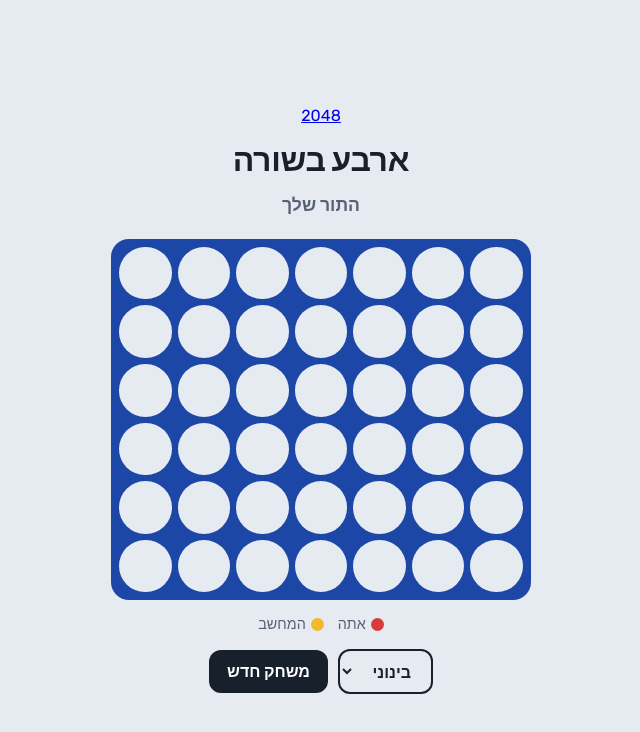
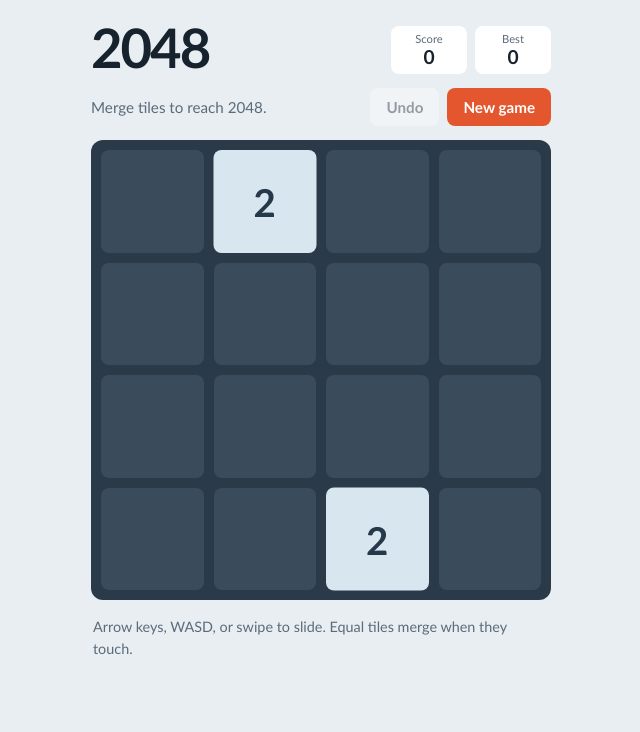
Before and after one commit to tarablusyuval-source/fourinarow, a plain HTML site: page index.html in a window 1280 px wide. Shown: the whole page, without its empty margins (319-959 px from the left). Drawn offline with Linux system fonts and the light colour scheme.

Commit message:
Refactor index.html for 2048 game implementation

```diff
--- a/index.html
+++ b/index.html
@@ -1,78 +1,276 @@
-<!doctype html>
-<html lang="he" dir="rtl">
+<!DOCTYPE html>
+<html lang="en">
 <head>
 <meta charset="utf-8">
 <meta name="viewport" content="width=device-width, initial-scale=1, viewport-fit=cover">
-<title>ארבע בשורה</title>
-<link rel="stylesheet" href="https://fonts.googleapis.com/css2?family=Rubik:wght@400;600;800&display=swap">
+<title>2048</title>
 <style>
-:root{--bg:#e6ebf2;--ink:#18202c;--muted:#566174;--board:#1d47a6;--hole:#e6ebf2;--p1:#d93a3a;--p2:#f2b928;--btn:#18202c;--btnt:#fff;box-sizing:border-box;padding-top:env(safe-area-inset-top,0px);padding-bottom:env(safe-area-inset-bottom,0px)}
-@media (prefers-color-scheme:dark){:root:not([data-theme="light"]){--bg:#0f141c;--ink:#eef1f6;--muted:#9aa5b6;--board:#2a5bd0;--hole:#0f141c;--btn:#eef1f6;--btnt:#0f141c}}
-:root[data-theme="dark"]{--bg:#0f141c;--ink:#eef1f6;--muted:#9aa5b6;--board:#2a5bd0;--hole:#0f141c;--btn:#eef1f6;--btnt:#0f141c}
-html{height:100%;scroll-padding-top:env(safe-area-inset-top,0px)}
-*,*::before,*::after{box-sizing:inherit}
-body{margin:0;min-height:100%;background:var(--bg);color:var(--ink);font-family:Rubik,"Segoe UI",Arial,sans-serif;display:flex;flex-direction:column;align-items:center;justify-content:center;gap:16px;padding:20px 16px}
-h1{margin:0;font-size:2rem;font-weight:800;letter-spacing:-.01em}
-#st{margin:0;min-height:1.6em;font-size:1.1rem;font-weight:600;color:var(--muted)}
-#board{direction:ltr;width:100%;max-width:420px;display:grid;grid-template-columns:repeat(7,1fr);gap:6px;padding:8px;background:var(--board);border-radius:18px;overflow:hidden}
-.col{display:grid;grid-template-rows:repeat(6,auto);gap:6px;padding:0;margin:0;border:0;background:none;cursor:pointer;border-radius:999px;-webkit-tap-highlight-color:transparent}
-.col:focus-visible{outline:3px solid var(--p2);outline-offset:1px}
-.col:hover .cell:not(.p1):not(.p2){background:color-mix(in srgb,var(--hole) 85%,var(--p2))}
-.cell{display:block;aspect-ratio:1;border-radius:50%;background:var(--hole)}
-.p1{background:var(--p1)!important;animation:drop .35s ease-in}
-.p2{background:var(--p2)!important;animation:drop .35s ease-in;box-shadow:inset 0 0 0 4px color-mix(in srgb,var(--p2) 70%,#000)}
-.w{outline:3px solid var(--ink);outline-offset:-3px}
-@keyframes drop{from{transform:translateY(-450%)}}
-@media (prefers-reduced-motion:reduce){.p1,.p2{animation:none}}
-.bar{display:flex;gap:10px;align-items:center;flex-wrap:wrap;justify-content:center}
-select,button.new{font:inherit;font-weight:600;padding:10px 16px;border-radius:12px;border:2px solid var(--ink);background:var(--bg);color:var(--ink)}
-button.new{background:var(--btn);color:var(--btnt);cursor:pointer}
-.key{display:flex;gap:14px;font-size:.9rem;color:var(--muted)}
-.key i{display:inline-block;width:.9em;height:.9em;border-radius:50%;vertical-align:-.1em;margin-inline-end:.35em}
+  :root {
+    --bg: #e9eef2; --ink: #16222e; --muted: #5b6b7a;
+    --board: #2b3a49; --cell: #3a4b5c; --panel: #ffffff;
+    --accent: #e4572e;
+  }
+  @media (prefers-color-scheme: dark) {
+    :root { --bg: #0f1720; --ink: #e8eef4; --muted: #8fa0b0; --board: #1c2833; --cell: #26343f; --panel: #1c2833; }
+  }
+  * { box-sizing: border-box; }
+  html, body { margin: 0; min-height: 100%; }
+  body {
+    background: var(--bg); color: var(--ink);
+    font-family: "Trebuchet MS", "Segoe UI", system-ui, sans-serif;
+    display: flex; justify-content: center; padding: 20px 14px 32px;
+    touch-action: none; -webkit-user-select: none; user-select: none;
+  }
+  main { width: min(460px, 100%); }
+  header { display: flex; align-items: flex-end; justify-content: space-between; gap: 12px; margin-bottom: 14px; }
+  h1 { font-size: 3.4rem; line-height: 1; margin: 0; letter-spacing: -2px; font-weight: 800; }
+  .scores { display: flex; gap: 8px; }
+  .score { background: var(--panel); border-radius: 8px; padding: 6px 14px; text-align: center; min-width: 76px; }
+  .score small { display: block; font-size: .7rem; color: var(--muted); }
+  .score b { font-size: 1.2rem; }
+  .bar { display: flex; align-items: center; justify-content: space-between; gap: 10px; margin-bottom: 14px; color: var(--muted); font-size: .95rem; }
+  button {
+    font: inherit; font-weight: 700; border: 0; border-radius: 8px; padding: 10px 16px;
+    background: var(--accent); color: #fff; cursor: pointer;
+  }
+  button.quiet { background: var(--panel); color: var(--ink); }
+  button:focus-visible { outline: 3px solid var(--ink); outline-offset: 2px; }
+  button:disabled { opacity: .4; cursor: default; }
+  .btns { display: flex; gap: 8px; }
+  #board {
+    position: relative; background: var(--board); border-radius: 12px; padding: 10px;
+    aspect-ratio: 1; width: 100%;
+    display: grid; grid-template-columns: repeat(4, 1fr); grid-template-rows: repeat(4, 1fr); gap: 10px;
+  }
+  .cell { background: var(--cell); border-radius: 8px; }
+  #tiles { position: absolute; inset: 10px; }
+  .tile {
+    position: absolute; width: calc((100% - 30px) / 4); height: calc((100% - 30px) / 4);
+    border-radius: 8px; display: flex; align-items: center; justify-content: center;
+    font-weight: 800; font-size: clamp(1.4rem, 8vw, 2.4rem);
+    transition: transform 110ms ease-out;
+  }
+  .tile.big { font-size: clamp(1.1rem, 6.4vw, 1.9rem); }
+  .tile.huge { font-size: clamp(.9rem, 5vw, 1.5rem); }
+  .tile.new { animation: pop 160ms ease-out; }
+  .tile.merge { animation: bump 160ms ease-out; }
+  @keyframes pop { from { scale: .3; opacity: 0; } }
+  @keyframes bump { 50% { scale: 1.15; } }
+  @media (prefers-reduced-motion: reduce) { .tile, .tile.new, .tile.merge { transition: none; animation: none; } }
+  #overlay {
+    position: absolute; inset: 0; border-radius: 12px; display: none; flex-direction: column;
+    align-items: center; justify-content: center; gap: 14px; text-align: center;
+    background: color-mix(in srgb, var(--board) 88%, transparent); color: #fff;
+  }
+  #overlay.show { display: flex; }
+  #overlay h2 { margin: 0; font-size: 2.2rem; }
+  p.help { color: var(--muted); font-size: .9rem; margin: 16px 2px 0; line-height: 1.5; }
+  /* tile colors: cool-to-hot ramp */
+  .v2    { background: #d8e6f0; color: #26394a; }
+  .v4    { background: #b4d3e6; color: #1f3547; }
+  .v8    { background: #6fb7c9; color: #0f2a35; }
+  .v16   { background: #2fa39a; color: #fff; }
+  .v32   { background: #3a8f5c; color: #fff; }
+  .v64   { background: #b5a62f; color: #2a2600; }
+  .v128  { background: #f0b429; color: #3a2a00; }
+  .v256  { background: #f08a29; color: #2e1700; }
+  .v512  { background: #e4572e; color: #fff; }
+  .v1024 { background: #c2255c; color: #fff; }
+  .v2048 { background: #7b2cbf; color: #fff; box-shadow: 0 0 0 3px #ffd166; }
+  .vmax  { background: #111; color: #ffd166; }
 </style>
 </head>
 <body>
-<a href="2048.html">2048</a>
-<h1>ארבע בשורה</h1>
-<p id="st" role="status" aria-live="polite"></p>
-<div id="board"></div>
-<div class="key"><span><i style="background:var(--p1)"></i>אתה</span><span><i style="background:var(--p2)"></i>המחשב</span></div>
-<div class="bar">
-<select id="lv" aria-label="רמת קושי"><option value="1">קל</option><option value="3" selected>בינוני</option><option value="5">קשה</option></select>
-<button class="new" id="nw">משחק חדש</button>
-</div>
+<main>
+  <header>
+    <h1>2048</h1>
+    <div class="scores">
+      <div class="score"><small>Score</small><b id="score">0</b></div>
+      <div class="score"><small>Best</small><b id="best">0</b></div>
+    </div>
+  </header>
+  <div class="bar">
+    <span>Merge tiles to reach 2048.</span>
+    <div class="btns">
+      <button class="quiet" id="undo" aria-label="Undo last move">Undo</button>
+      <button id="new">New game</button>
+    </div>
+  </div>
+  <div id="board" aria-label="Game board">
+    <div class="cell"></div><div class="cell"></div><div class="cell"></div><div class="cell"></div>
+    <div class="cell"></div><div class="cell"></div><div class="cell"></div><div class="cell"></div>
+    <div class="cell"></div><div class="cell"></div><div class="cell"></div><div class="cell"></div>
+    <div class="cell"></div><div class="cell"></div><div class="cell"></div><div class="cell"></div>
+    <div id="tiles"></div>
+    <div id="overlay" role="alertdialog">
+      <h2 id="msg"></h2>
+      <div class="btns">
+        <button id="keep" class="quiet" hidden>Keep going</button>
+        <button id="again">Try again</button>
+      </div>
+    </div>
+  </div>
+  <p class="help">Arrow keys, WASD, or swipe to slide. Equal tiles merge when they touch.</p>
+</main>
+
 <script>
-const R=6,C=7,ord=[3,2,4,1,5,0,6],dirs=[[0,1],[1,0],[1,1],[1,-1]];
-let b,turn,over,level=3;
-const $=s=>document.querySelector(s),B=$('#board');
-const say=t=>$('#st').textContent=t;
-for(let c=0;c<C;c++){const col=document.createElement('button');col.className='col';col.setAttribute('aria-label','עמודה '+(c+1));col.onclick=()=>play(c);for(let r=0;r<R;r++){const s=document.createElement('span');s.className='cell';col.appendChild(s)}B.appendChild(col)}
-const cell=(r,c)=>B.children[c].children[r];
-function reset(){b=Array.from({length:R},()=>Array(C).fill(0));turn=1;over=false;document.querySelectorAll('.cell').forEach(x=>x.className='cell');say('התור שלך')}
-function drop(c,p){for(let r=R-1;r>=0;r--)if(!b[r][c]){b[r][c]=p;return r}}
-function win(p){for(let r=0;r<R;r++)for(let c=0;c<C;c++)for(const[d,e]of dirs){const cs=[];for(let k=0;k<4;k++){const y=r+d*k,x=c+e*k;if(y<0||y>=R||x<0||x>=C||b[y][x]!==p)break;cs.push([y,x])}if(cs.length==4)return cs}return null}
-function score(){let s=0;for(let r=0;r<R;r++){if(b[r][3]==2)s+=3;for(let c=0;c<C;c++)for(const[d,e]of dirs){let a=0,h=0,out=false;for(let k=0;k<4;k++){const y=r+d*k,x=c+e*k;if(y<0||y>=R||x<0||x>=C){out=true;break}const v=b[y][x];if(v==2)a++;else if(v==1)h++}if(out)continue;if(a&&!h)s+=a==3?5:a==2?2:0;else if(h&&!a)s-=h==3?6:h==2?2:0}}return s}
-function mm(d,a,be,mx){
-if(win(2))return 1e5+d;if(win(1))return -1e5-d;
-const ms=ord.filter(c=>!b[0][c]);if(!ms.length)return 0;if(!d)return score();
-let best=mx?-Infinity:Infinity;
-for(const c of ms){const r=drop(c,mx?2:1),v=mm(d-1,a,be,!mx);b[r][c]=0;
-if(mx){best=Math.max(best,v);a=Math.max(a,v)}else{best=Math.min(best,v);be=Math.min(be,v)}
-if(a>=be)break}
-return best}
-function ai(){const ms=ord.filter(c=>!b[0][c]);
-if(level==1&&Math.random()<.4)return ms[Math.random()*ms.length|0];
-let bc=ms[0],bv=-Infinity;
-for(const c of ms){const r=drop(c,2),v=mm(level-1,-Infinity,Infinity,false);b[r][c]=0;if(v>bv){bv=v;bc=c}}
-return bc}
-function move(c,p){const r=drop(c,p);cell(r,c).classList.add('p'+p);const w=win(p);
-if(w){over=true;w.forEach(([y,x])=>cell(y,x).classList.add('w'));say(p==1?'ניצחת! 🎉':'המחשב ניצח. רוצה לנסות שוב?')}
-else if(b[0].every(v=>v)){over=true;say('תיקו')}}
-function play(c){if(over||turn!=1||b[0][c])return;move(c,1);
-if(!over){turn=2;say('המחשב חושב…');setTimeout(()=>{move(ai(),2);if(!over){turn=1;say('התור שלך')}},400)}}
-$('#lv').onchange=e=>{level=+e.target.value;reset()};
-$('#nw').onclick=reset;
-reset();
+(() => {
+  const N = 4, GAP = 10;
+  const $ = id => document.getElementById(id);
+  const tilesEl = $('tiles'), scoreEl = $('score'), bestEl = $('best');
+  const overlay = $('overlay'), msg = $('msg'), keepBtn = $('keep'), undoBtn = $('undo');
+
+  let grid, score, best = 0, prev = null, won = false, keepPlaying = false, nextId = 1, over = false;
+
+  try { best = +localStorage.getItem('best2048') || 0; } catch (e) {}
+  bestEl.textContent = best;
+
+  const empty = () => Array.from({ length: N }, () => Array(N).fill(null));
+  const clone = g => g.map(r => r.map(t => t && { ...t }));
+
+  function addRandom() {
+    const free = [];
+    grid.forEach((r, y) => r.forEach((t, x) => { if (!t) free.push([x, y]); }));
+    if (!free.length) return;
+    const [x, y] = free[Math.floor(Math.random() * free.length)];
+    grid[y][x] = { id: nextId++, v: Math.random() < 0.9 ? 2 : 4, isNew: true };
+  }
+
+  function start() {
+    grid = empty(); score = 0; prev = null; won = false; keepPlaying = false; over = false;
+    addRandom(); addRandom();
+    overlay.classList.remove('show');
+    render();
+  }
+
+  // Slide one line toward index 0; returns new line, score gained, whether anything changed.
+  function slide(line) {
+    const tiles = line.filter(Boolean);
+    const out = []; let gained = 0;
+    for (let i = 0; i < tiles.length; i++) {
+      const a = tiles[i], b = tiles[i + 1];
+      if (b && a.v === b.v) {
+        out.push({ id: a.id, v: a.v * 2, merged: true });
+        gained += a.v * 2; i++;
+      } else out.push({ id: a.id, v: a.v });
+    }
+    while (out.length < N) out.push(null);
+    const changed = out.some((t, i) => (t ? t.id : 0) !== (line[i] ? line[i].id : 0) || (t && line[i] && t.v !== line[i].v));
+    return { out, gained, changed };
+  }
+
+  function move(dir) {
+    if (over) return;
+    const before = clone(grid);
+    let moved = false, gained = 0;
+    const next = empty();
+    for (let k = 0; k < N; k++) {
+      // Build the line so index 0 is the side tiles slide toward.
+      const coords = [];
+      for (let i = 0; i < N; i++) {
+        if (dir === 'left') coords.push([i, k]);
+        if (dir === 'right') coords.push([N - 1 - i, k]);
+        if (dir === 'up') coords.push([k, i]);
+        if (dir === 'down') coords.push([k, N - 1 - i]);
+      }
+      const line = coords.map(([x, y]) => grid[y][x]);
+      const r = slide(line);
+      if (r.changed) moved = true;
+      gained += r.gained;
+      coords.forEach(([x, y], i) => { next[y][x] = r.out[i]; });
+    }
+    if (!moved) return;
+    prev = { grid: before, score };
+    grid = next; score += gained;
+    addRandom();
+    if (score > best) { best = score; try { localStorage.setItem('best2048', best); } catch (e) {} }
+    render();
+    check();
+  }
+
+  function check() {
+    const flat = grid.flat().filter(Boolean);
+    if (!won && !keepPlaying && flat.some(t => t.v >= 2048)) {
+      won = true; showOverlay('You made 2048!', true); return;
+    }
+    if (flat.length === N * N) {
+      let can = false;
+      for (let y = 0; y < N && !can; y++) for (let x = 0; x < N; x++) {
+        const t = grid[y][x];
+        if ((x + 1 < N && grid[y][x + 1].v === t.v) || (y + 1 < N && grid[y + 1][x].v === t.v)) { can = true; break; }
+      }
+      if (!can) { over = true; showOverlay('No moves left', false); }
+    }
+  }
+
+  function showOverlay(text, canKeep) {
+    msg.textContent = text;
+    keepBtn.hidden = !canKeep;
+    overlay.classList.add('show');
+  }
+
+  const els = new Map();
+  function render() {
+    scoreEl.textContent = score; bestEl.textContent = best;
+    undoBtn.disabled = !prev;
+    const seen = new Set();
+    const size = tilesEl.clientWidth;
+    const cellPx = (size - GAP * (N - 1)) / N;
+    grid.forEach((row, y) => row.forEach((t, x) => {
+      if (!t) return;
+      seen.add(t.id);
+      let el = els.get(t.id);
+      const fresh = !el;
+      if (fresh) {
+        el = document.createElement('div');
+        tilesEl.appendChild(el); els.set(t.id, el);
+      }
+      el.className = 'tile v' + (t.v > 2048 ? 'max' : t.v) + (t.v >= 1024 ? ' big' : '') + (t.v >= 16384 ? ' huge' : '');
+      el.textContent = t.v;
+      el.style.transform = `translate(${x * (cellPx + GAP)}px, ${y * (cellPx + GAP)}px)`;
+      if (fresh && t.isNew) el.classList.add('new');
+      if (t.merged) { void el.offsetWidth; el.classList.add('merge'); }
+      t.isNew = false; t.merged = false;
+    }));
+    for (const [id, el] of els) if (!seen.has(id)) { el.remove(); els.delete(id); }
+  }
+
+  function undo() {
+    if (!prev || over) return;
+    // Clear all tile elements so positions rebuild cleanly.
+    els.forEach(el => el.remove()); els.clear();
+    grid = prev.grid; score = prev.score; prev = null;
+    overlay.classList.remove('show');
+    render();
+  }
+
+  const keys = { ArrowLeft: 'left', ArrowRight: 'right', ArrowUp: 'up', ArrowDown: 'down', a: 'left', d: 'right', w: 'up', s: 'down' };
+  addEventListener('keydown', e => {
+    const d = keys[e.key];
+    if (!d || e.metaKey || e.ctrlKey || e.altKey) return;
+    e.preventDefault(); move(d);
+  });
+
+  let sx, sy;
+  const board = $('board');
+  board.addEventListener('touchstart', e => { sx = e.touches[0].clientX; sy = e.touches[0].clientY; }, { passive: true });
+  board.addEventListener('touchend', e => {
+    if (sx == null) return;
+    const dx = e.changedTouches[0].clientX - sx, dy = e.changedTouches[0].clientY - sy;
+    sx = null;
+    if (Math.max(Math.abs(dx), Math.abs(dy)) < 24) return;
+    move(Math.abs(dx) > Math.abs(dy) ? (dx > 0 ? 'right' : 'left') : (dy > 0 ? 'down' : 'up'));
+  });
+
+  function reset() { els.forEach(el => el.remove()); els.clear(); start(); }
+  $('new').onclick = reset;
+  $('again').onclick = reset;
+  keepBtn.onclick = () => { keepPlaying = true; overlay.classList.remove('show'); };
+  undoBtn.onclick = undo;
+  addEventListener('resize', render);
+
+  start();
+})();
 </script>
 </body>
 </html>
```
